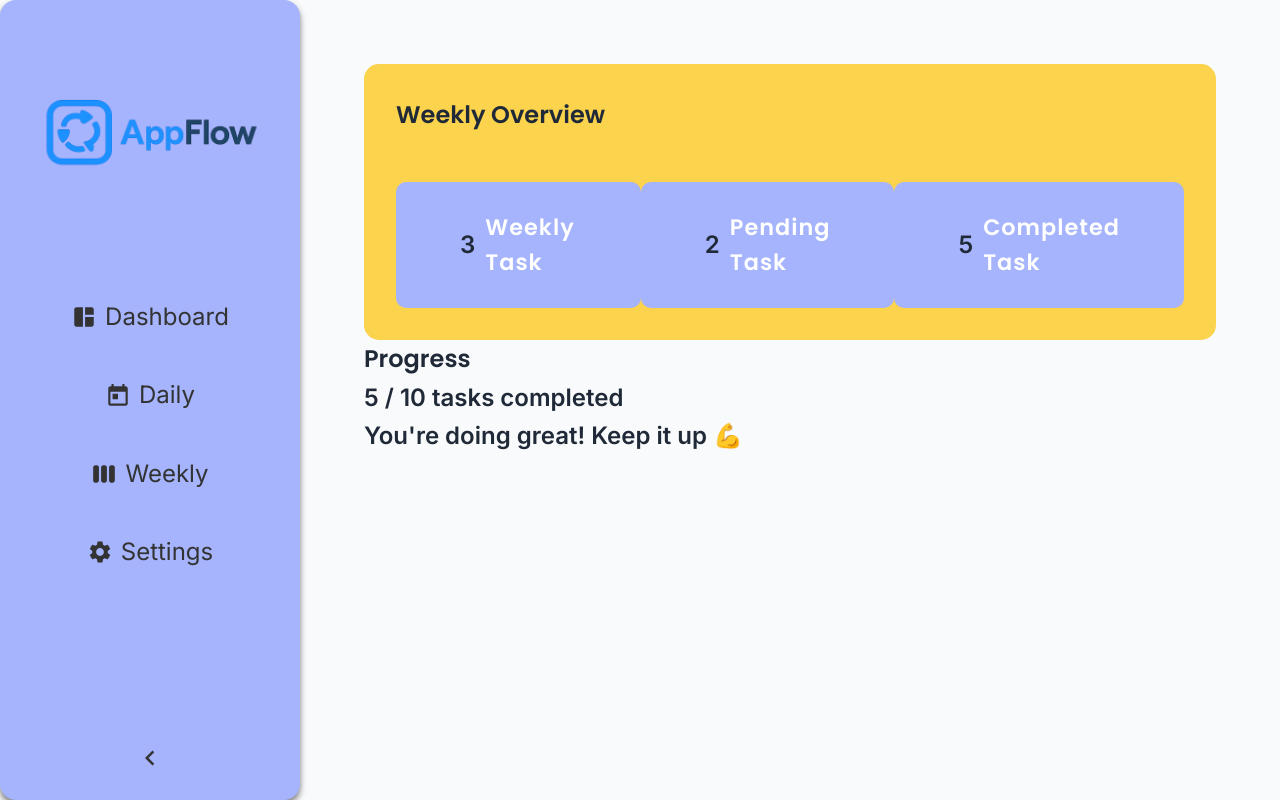
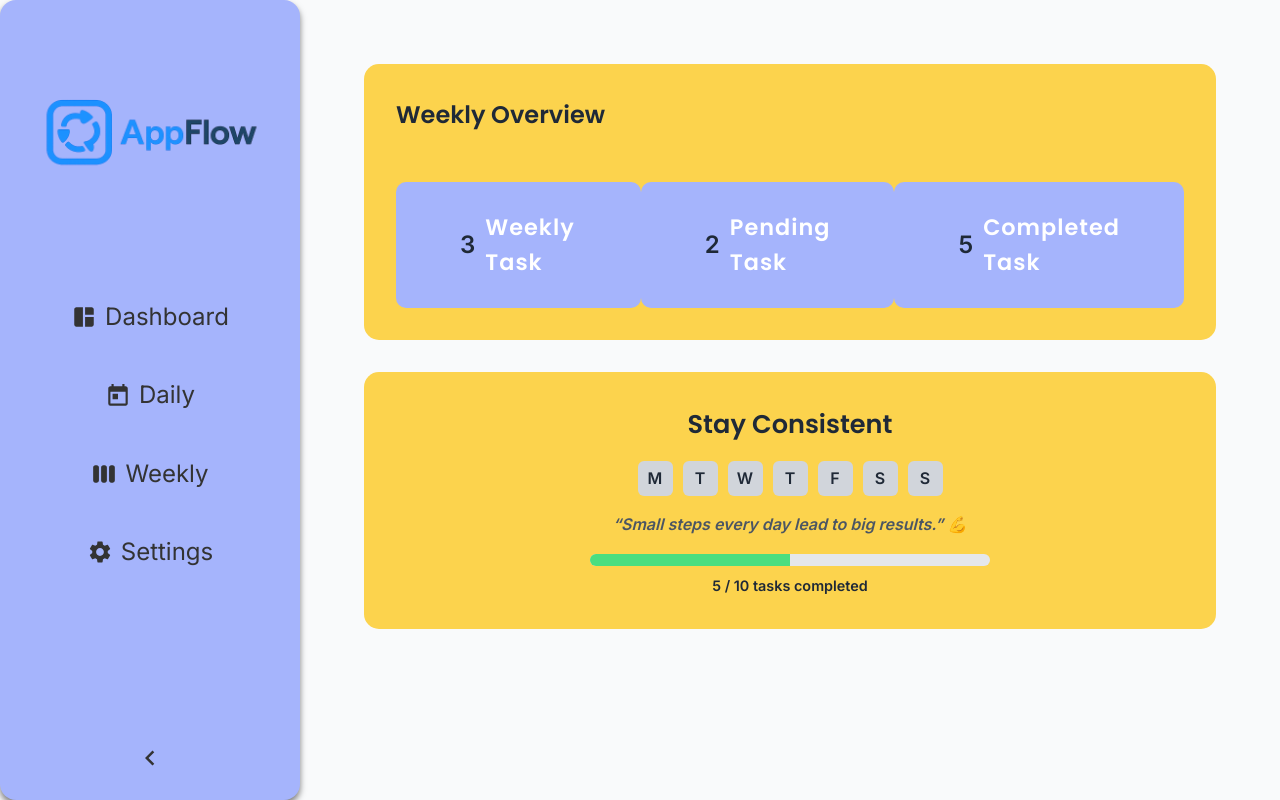
Before and after one commit to akiii22/Focus_flow, a React (Vite) app: page /weekly in a window 1280 px wide. Built offline with nearby package versions, Linux system fonts and the light colour scheme.

Commit message:
Finishing the static page for the Weekly page structure

```diff
--- a/src/pages/Weekly.jsx
+++ b/src/pages/Weekly.jsx
@@ -20,18 +20,28 @@ const Weekly = () => {
           </div>
         </div>
       </section>
-      <section>
-        <div className={styles.progressSection}>
-          <h2>Progress</h2>
-          <div className={styles.progressWrapper}>
-            <div className={styles.progressBar}>
-              <div className={styles.progressFill}></div>
-            </div>
-            <p className={styles.progressLabel}>5 / 10 tasks completed</p>
-            <p className={styles.motivation}>
-              You're doing great! Keep it up 💪
-            </p>
+      <section className={styles.weeklyInsight}>
+        <h2>Stay Consistent</h2>
+
+        <div className={styles.dayGrid}>
+          <div className={styles.dayBox}>M</div>
+          <div className={styles.dayBox}>T</div>
+          <div className={styles.dayBox}>W</div>
+          <div className={styles.dayBox}>T</div>
+          <div className={styles.dayBox}>F</div>
+          <div className={styles.dayBox}>S</div>
+          <div className={styles.dayBox}>S</div>
+        </div>
+
+        <p className={styles.motivationText}>
+          “Small steps every day lead to big results.” 💪
+        </p>
+
+        <div className={styles.progressWrapper}>
+          <div className={styles.progressBar}>
+            <div className={styles.progressFill}></div>
           </div>
+          <p className={styles.progressLabel}>5 / 10 tasks completed</p>
         </div>
       </section>
     </>
--- a/src/pages/weekly.module.css
+++ b/src/pages/weekly.module.css
@@ -35,3 +35,70 @@ h3 {
   letter-spacing: 1px;
   color: #ffff;
 }
+
+.weeklyInsight {
+  background: #fcd34d;
+  margin-top: 2rem;
+  padding: 2rem;
+  border-radius: 15px;
+  text-align: center;
+}
+
+.weeklyInsight h2 {
+  font-size: 1.6rem;
+  color: #1f2937;
+  margin-bottom: 1rem;
+}
+
+.dayGrid {
+  display: flex;
+  justify-content: center;
+  gap: 10px;
+  margin-bottom: 1rem;
+}
+
+.dayBox {
+  width: 35px;
+  height: 35px;
+  background-color: #d1d5db;
+  color: #1f2937;
+  font-weight: bold;
+  display: flex;
+  align-items: center;
+  justify-content: center;
+  border-radius: 6px;
+}
+
+.motivationText {
+  font-style: italic;
+  color: #4b5563;
+  font-size: 1rem;
+  margin: 1rem 0;
+}
+
+.progressWrapper {
+  margin-top: 1rem;
+}
+
+.progressBar {
+  background-color: #e5e7eb;
+  border-radius: 8px;
+  height: 12px;
+  width: 100%;
+  max-width: 400px;
+  margin: 0 auto;
+  overflow: hidden;
+}
+
+.progressFill {
+  background-color: #4ade80;
+  height: 100%;
+  width: 50%;
+  transition: width 0.3s ease-in-out;
+}
+
+.progressLabel {
+  margin-top: 0.5rem;
+  font-size: 0.9rem;
+  color: #1f2937;
+}
```
